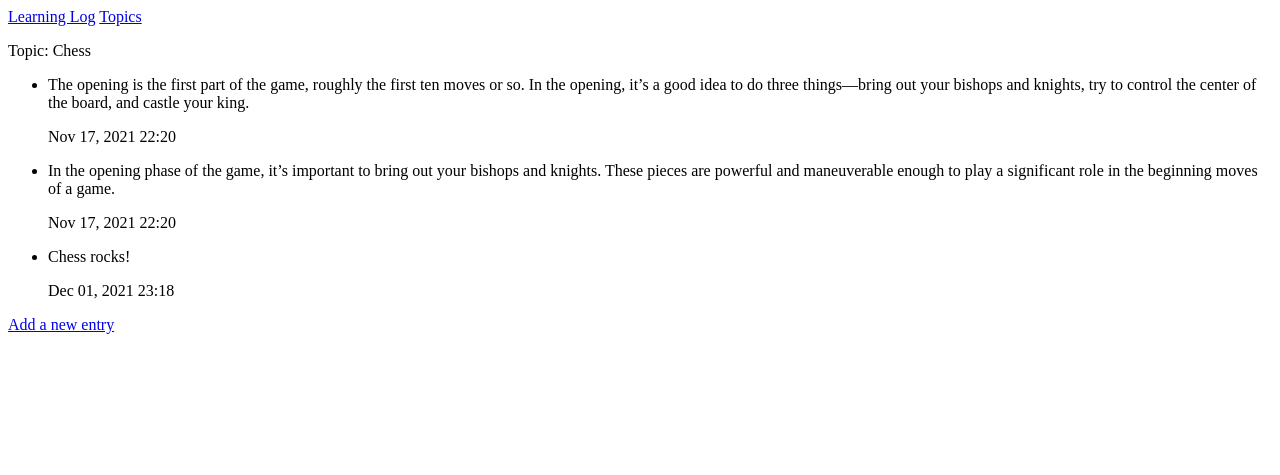
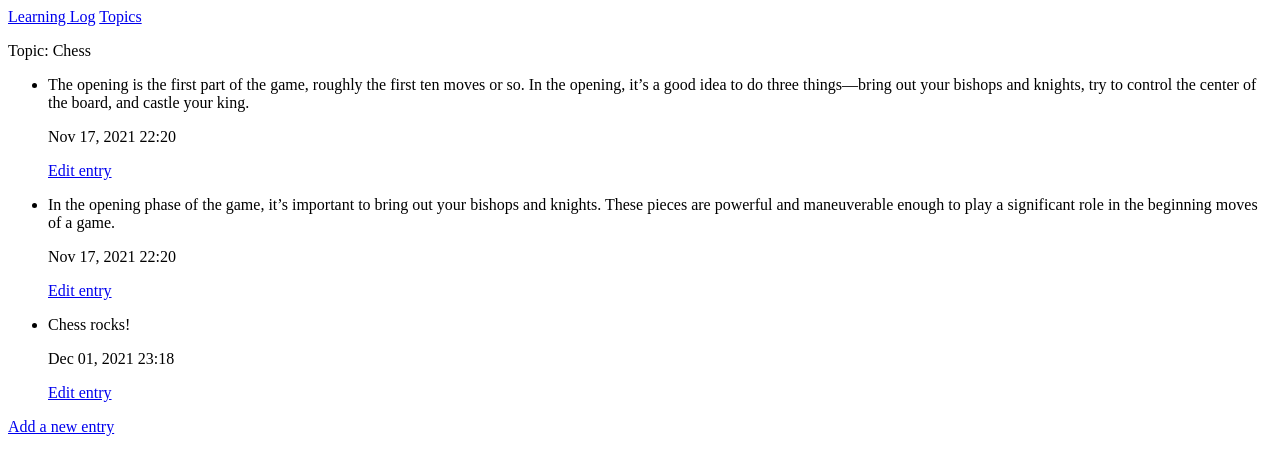
Before and after one commit to jcolvert99/Django, a Django app: page /topics/1/ in a window 1280 px wide. Shown: the top 475 px of the page. Run offline with Django 3.2, Linux system fonts and the light colour scheme; data comes from the database, SQL or seed files in the repository.

Commit message:
Added edit entry page

```diff
--- a/MainApp/templates/mainapp/topic.html
+++ b/MainApp/templates/mainapp/topic.html
@@ -9,6 +9,7 @@
     <li>
         <p>{{e.text |linebreaks}}</p>
         <p>{{e.date_added |date:'M d, Y H:i' }}</p>           <!--want e.text because str method in models only returns 50 characters-->
+        <a href="{% url 'MainApp:edit_entry' e.id %}">Edit entry</a>
     </li>
     {% empty %}
     <li> There are no entries for this topic yet.</li>
--- a/MainApp/urls.py
+++ b/MainApp/urls.py
@@ -9,5 +9,6 @@ urlpatterns = [
     path('topics',views.topics, name='topics'),
     path('topics/<int:topic_id>/',views.topic, name="topic"), #creating the individual topic pages that navigates through topics page-creates an integer variable that references the primary keys of topics table
     path('new_topic/',views.new_topic, name="new_topic"),
-    path('new_entry/<int:topic_id>/',views.new_entry, name="new_entry")
+    path('new_entry/<int:topic_id>/',views.new_entry, name="new_entry"),
+    path('edit_entry/<int:entry_id>/', views.edit_entry, name='edit_entry'),
 ]
--- a/MainApp/views.py
+++ b/MainApp/views.py
@@ -2,6 +2,7 @@ from django.shortcuts import redirect, render
 from .models import Topic
 from .forms import TopicForm
 from .forms import EntryForm
+from .models import Topic, Entry
 
 # Create your views here.
 def index(request):
@@ -63,3 +64,21 @@ def new_entry(request,topic_id):           #******* interview q - url.py file ha
 
     context = {'form': form, 'topic':topic}
     return render(request, 'MainApp/new_entry.html', context)
+
+
+
+def edit_entry(request, entry_id):
+    '''Edit an existing entry'''
+    entry = Entry.objects.get(id=entry_id)
+    topic = entry.topic
+
+    if request.method != 'POST':
+        form = EntryForm(instance=entry)
+    else:
+        form = EntryForm(instance=entry, data=request.POST)
+        if form.is_valid():
+            form.save()
+            return redirect('MainApp:topic', topic_id=topic.id)
+
+    context = {'entry': entry, 'topic': topic, 'form': form}
+    return render(request, 'MainApp/edit_entry.html', context)
```
Also changed, not shown: MainApp/templates/mainapp/edit_entry.html (added, +19 -0 lines), db.sqlite3.
